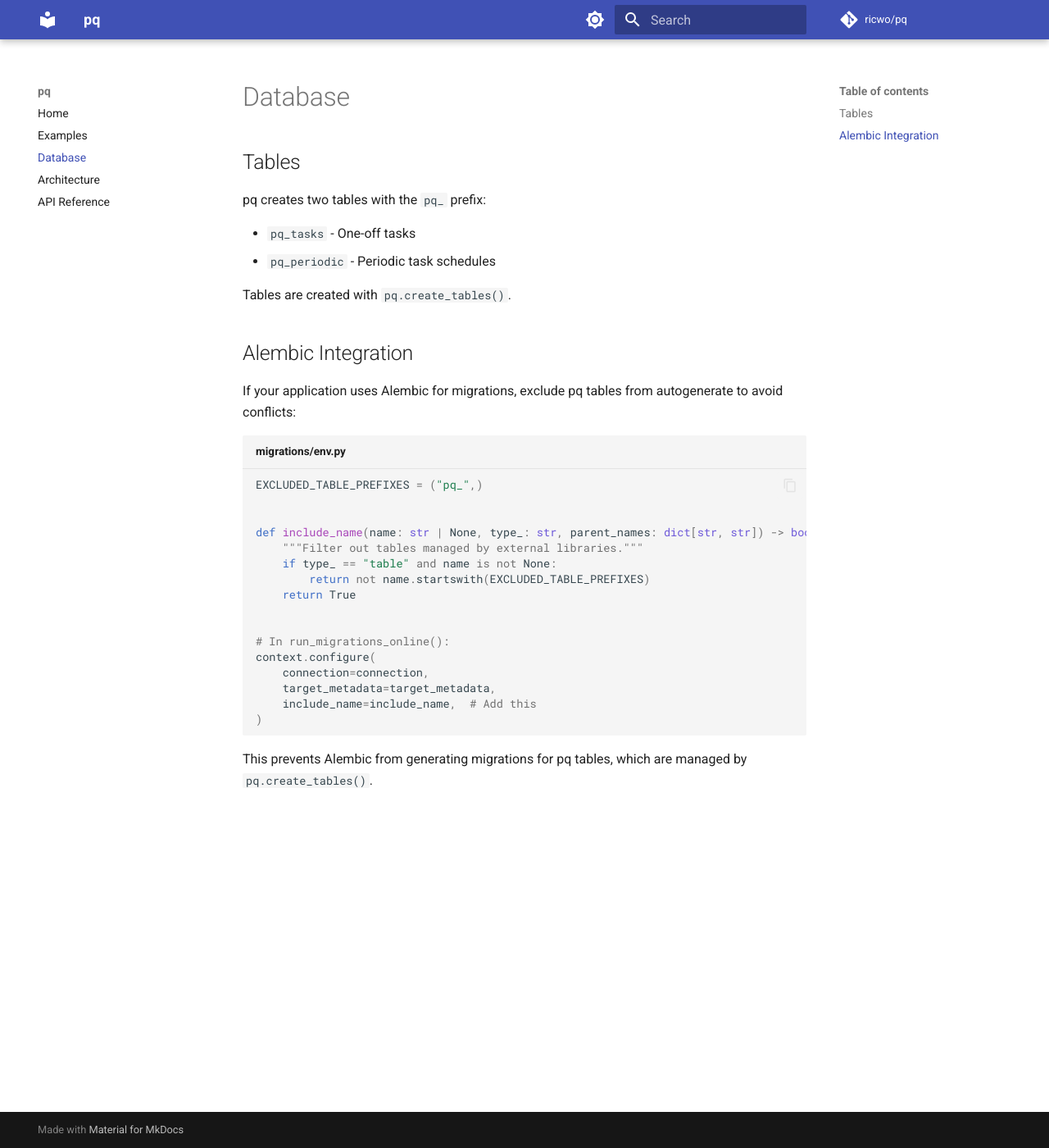
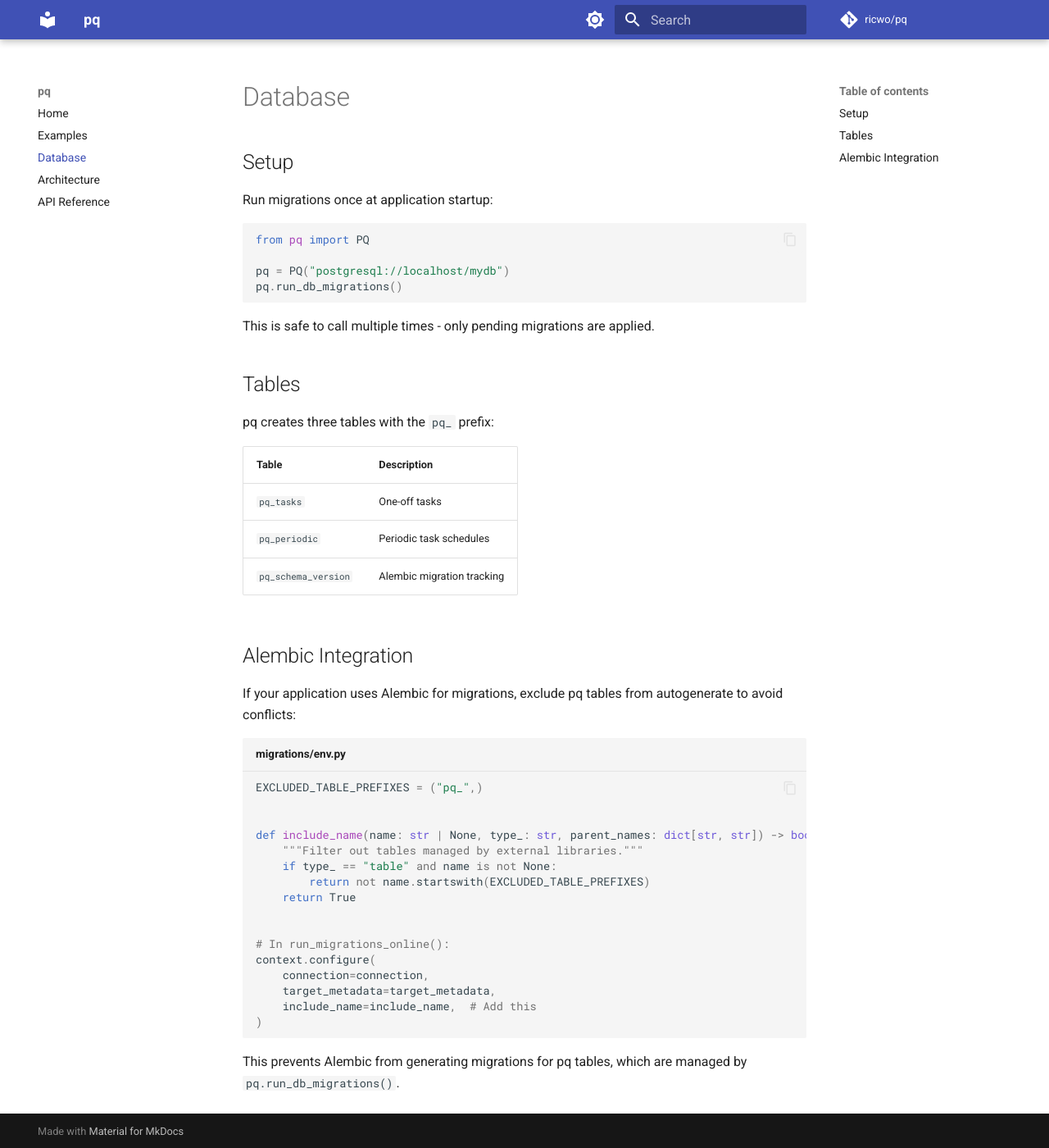
Before and after one commit to flipbit03/pq, an MkDocs documentation site: the page built from docs/database.md, in a window 1280 px wide and 1400 px high. Shown: the whole window at 82% size. Built offline with MkDocs 1.6.1 and Material for MkDocs 9.7.7, drawn with Linux system fonts in a browser that asks for light colours; comment, search, counter and statistics services are not loaded.

Commit message:
Add Alembic migrations for pq database schema
Replace create_tables() with run_db_migrations() for production use.
Migrations are tracked in pq_schema_version table and timestamped in
UTC (ISO 8601 format). Docker healthcheck ensures Postgres is ready
before tests. Update docs to reflect new migration-based setup.

````diff
--- a/docs/database.md
+++ b/docs/database.md
@@ -1,13 +1,27 @@
 # Database
+
+## Setup
+
+Run migrations once at application startup:
+
+```python
+from pq import PQ
+
+pq = PQ("postgresql://localhost/mydb")
+pq.run_db_migrations()
+```
+
+This is safe to call multiple times - only pending migrations are applied.
 
 ## Tables
 
-pq creates two tables with the `pq_` prefix:
+pq creates three tables with the `pq_` prefix:
 
-- `pq_tasks` - One-off tasks
-- `pq_periodic` - Periodic task schedules
-
-Tables are created with `pq.create_tables()`.
+| Table | Description |
+|-------|-------------|
+| `pq_tasks` | One-off tasks |
+| `pq_periodic` | Periodic task schedules |
+| `pq_schema_version` | Alembic migration tracking |
 
 ## Alembic Integration
 
@@ -32,4 +46,4 @@ context.configure(
 )
 ```
 
-This prevents Alembic from generating migrations for pq tables, which are managed by `pq.create_tables()`.
+This prevents Alembic from generating migrations for pq tables, which are managed by `pq.run_db_migrations()`.
````
Also changed, not shown: README.md (+1 -1 lines), docs/api.md (+1 -2 lines), 1 other file.
